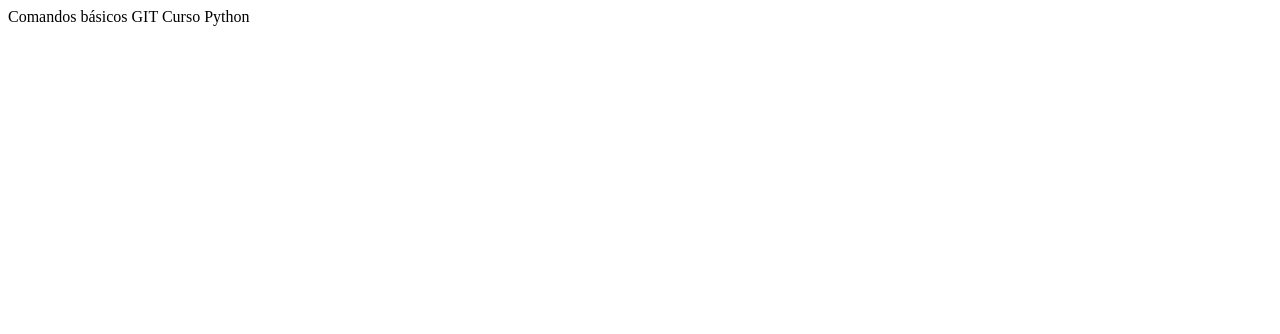
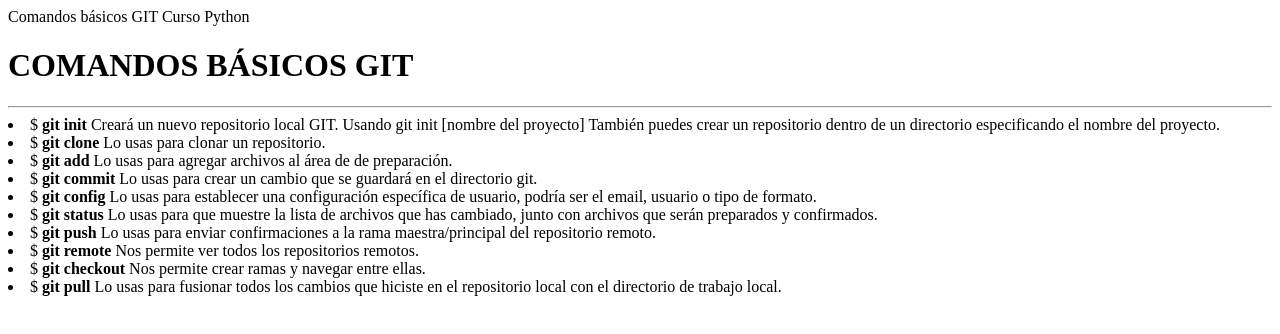
Before and after one commit to wiroal/git, a plain HTML site: page index.html in a window 1280 px wide. Drawn offline with Linux system fonts and the light colour scheme.

Commit message:
Comandos dos

```diff
--- a/index.html
+++ b/index.html
@@ -5,6 +5,17 @@ Comandos básicos GIT
 <BODY>
 Curso Python
 </BODY>
-
+<h1>COMANDOS BÁSICOS GIT</H1>
+<HR>
+<li>$ <b>git init</b> Creará un nuevo repositorio local GIT. Usando git init [nombre del proyecto] También puedes crear un repositorio dentro de un directorio especificando el nombre del proyecto.</li>
+<li>$ <b>git clone</b> Lo usas para clonar un repositorio.</li>
+<li>$ <b>git add</b> Lo usas para agregar archivos al área de de preparación.</li>
+<li>$ <b>git commit</b> Lo usas para crear un cambio que se guardará en el directorio git.</li>
+<li>$ <b>git config</b> Lo usas para establecer una configuración específica de usuario, podría ser el email, usuario o tipo de formato.</li>
+<li>$ <b>git status</b> Lo usas para que muestre la lista de archivos que has cambiado, junto con archivos que serán preparados y confirmados.</li>
+<li>$ <b>git push</b> Lo usas para enviar confirmaciones a la rama maestra/principal del repositorio remoto.</li>
+<li>$ <b>git remote</b> Nos permite ver todos los repositorios remotos.</li>
+<li>$ <b>git checkout</b> Nos permite crear ramas y navegar entre ellas.</li>
+<li>$ <b>git pull</b> Lo usas para fusionar todos los cambios que hiciste en el repositorio local con el directorio de trabajo local.</li>
 
 </HTML>
```
